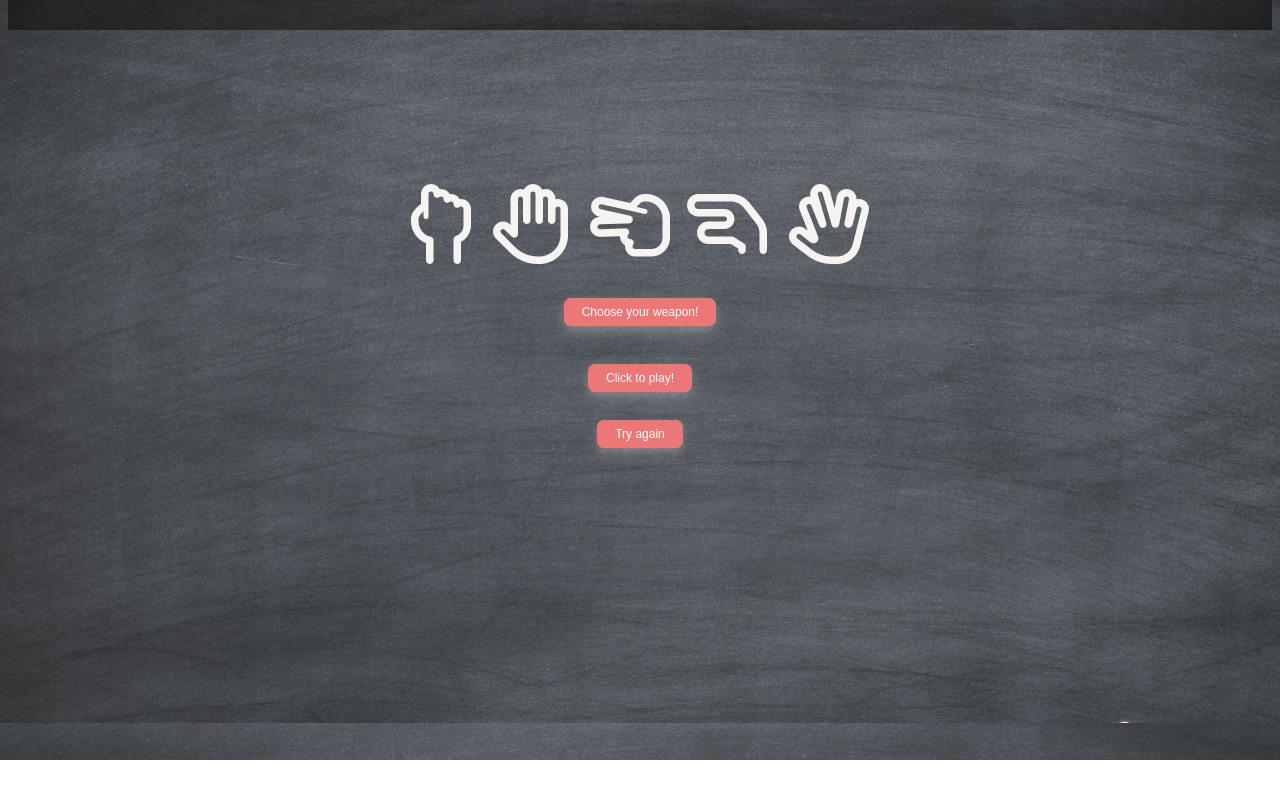
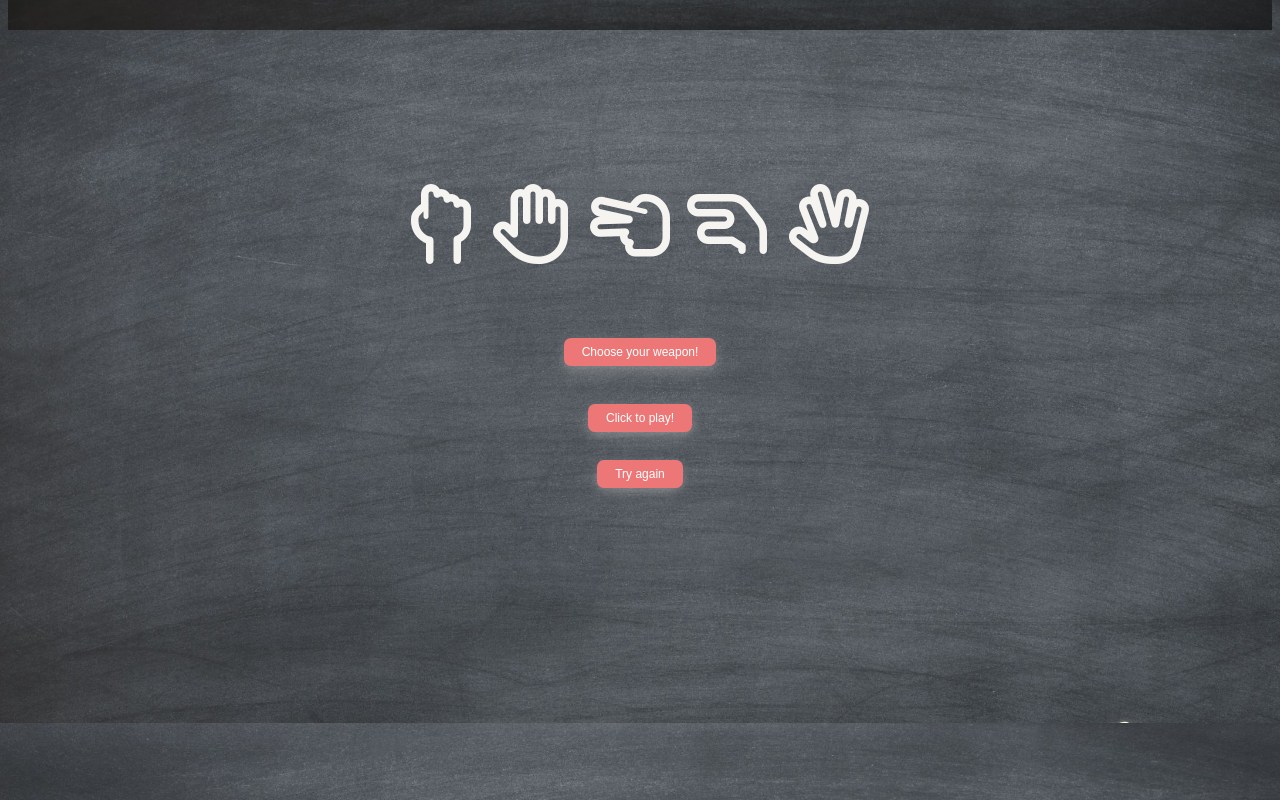
Before and after one commit to GiadaSimonetti/rps, a website: page index.html in a window 1280 px wide. Shown: the part 877-1677 px from the top of the page. Before the commit the page ends 1637 px from the top, so only its background shows below. Drawn offline with Linux system fonts and the light colour scheme; a web font is replaced by a local one.

Commit message:
Refactor the buttons and padding of user choices

```diff
--- a/css/master.css
+++ b/css/master.css
@@ -87,3 +87,7 @@ h3 {
 .astext:focus{
   color: #ed7777;
 }
+
+#player-choices-icons {
+  padding-bottom: 40px;
+}
--- a/src/interface.js
+++ b/src/interface.js
@@ -16,6 +16,8 @@ let userMoves = document.getElementsByClassName("astext");
     `<i class="fa fa-hand-` + move1.value + `-o" aria-hidden="true"></i> `;
     p1.style.fontSize= "100px";
 
+    document.getElementById("submit-btn1").style.visibility = "hidden";
+
     document.getElementById("submit-btn2").addEventListener("click", () => {
 
       p2.innerHTML =
@@ -25,7 +27,6 @@ let userMoves = document.getElementsByClassName("astext");
       matchResult.innerHTML = response;
       matchResult.style.fontSize= "50px";
       document.getElementById("submit-btn2").style.visibility = "hidden";
-      document.getElementById("submit-btn1").style.visibility = "hidden";
 
     });
   });
```
